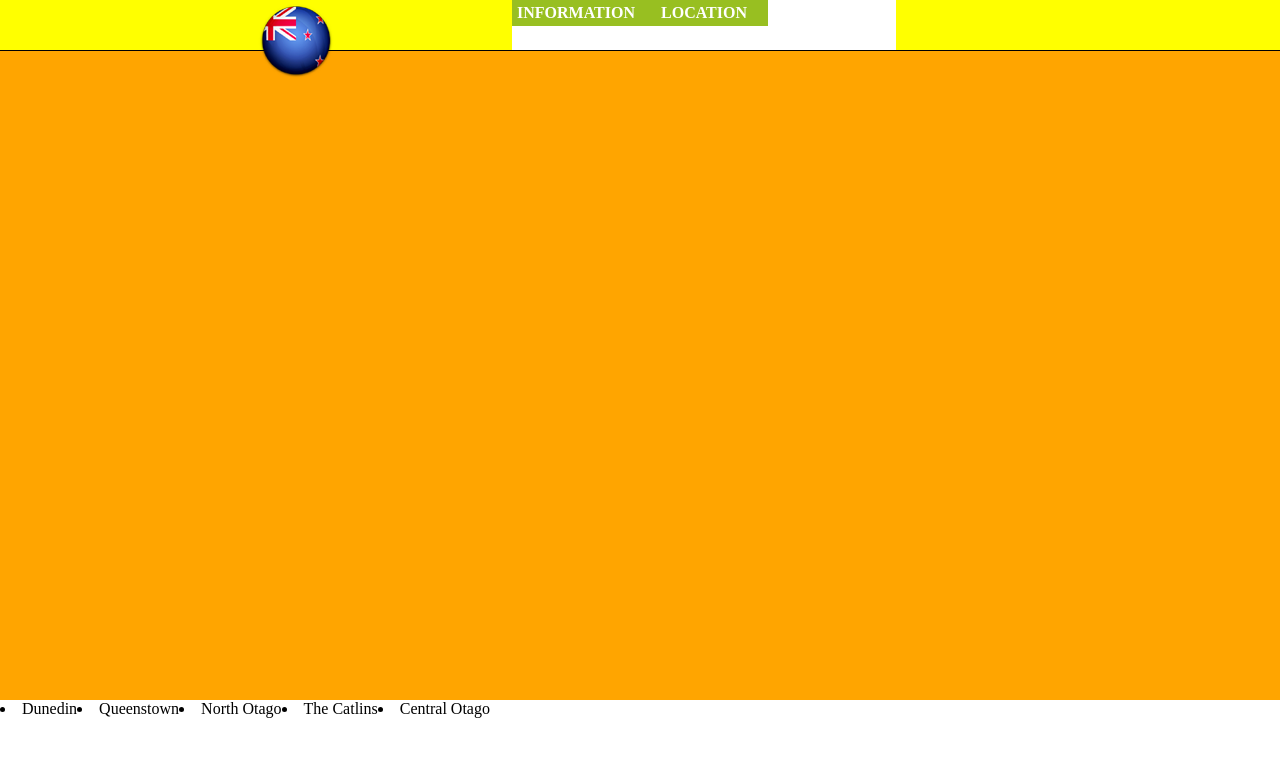
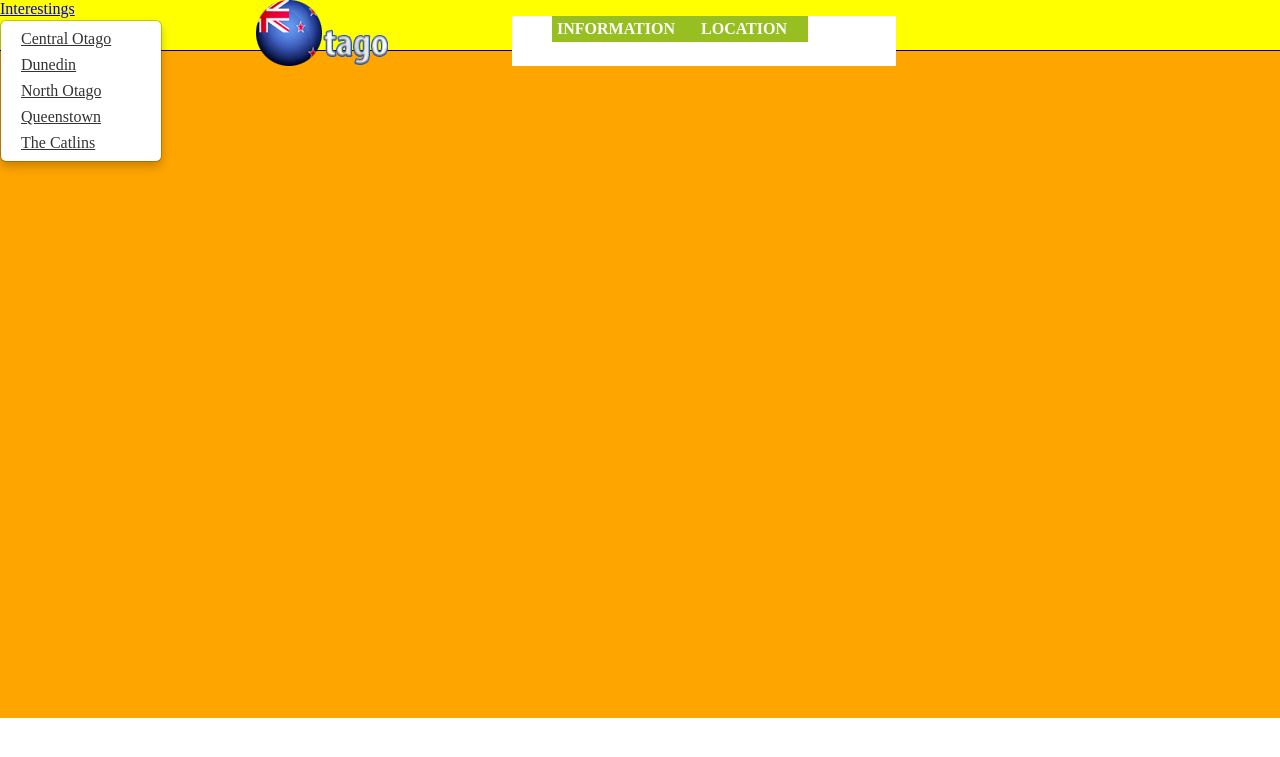
Before and after one commit to ilhcho/web_assginment, a PHP site: page / in a window 1280 px wide. Shown: the top 757 px of the page. Run offline with PHP 8.4, Linux system fonts and the light colour scheme; some libraries are stand-ins or nearby versions.

Commit message:
Drop box mouse Over

```diff
--- a/css/index.css
+++ b/css/index.css
@@ -27,14 +27,14 @@ body {
 	height: 50px;
 	background-color: white;
 }
-ul {
+.man_na ul {
     list-style-type: none;
     margin: 0;
     padding: 0;
     overflow: hidden;
 }
 
-li {
+.man_na li {
     float: left;
 }
 
--- a/header.php
+++ b/header.php
@@ -6,10 +6,10 @@
   	<meta name="viewport" content="width=device-width, initial-scale=1.0">
 	<!-- css -->
 	<link rel="stylesheet" type="text/css" href="css/index.css">
-	<!-- <link href="bootstrap/css/bootstrap-responsive.css" rel="stylesheet"> -->
+	<link href="bootstrap/css/bootstrap.css" rel="stylesheet">
 	<!-- jQuery CDN -->
 	<script src="http://ajax.googleapis.com/ajax/libs/jquery/1.11.1/jquery.min.js"></script>
-	<!-- <script src="bootstrap/js/bootstrap.min.js"></script>-->
+	<script src="bootstrap/js/bootstrap.js"></script>
  </head>
 
  <body>
--- a/index.php
+++ b/index.php
@@ -4,21 +4,35 @@ require_once("header.php");
 <!-- Top Navigation -->
 <div class="top_navi">
 	<div class="logo">
-	<a href="#"><img src="img/logo/NZ_flag.png" alt="New Zealnd Flag"></a>
+	<a href="#"><img src="img/logo/NZ_logo.png" alt="New Zealnd Flag"></a>
 	</div>
 
 	<div class="navigation">
-		<ul>
+		<ul class="man_na">
 			<li class="nav"><a href="#">Information</a></li>
-			<!-- <li class="nav"><a href="#">Visit</a></li>
-			<li class="nav"><a href="#">Accomodation</a></li>
-			<li class="nav"><a href="#">Restuarant</a></li>
-			<li class="nav"><a href="#">Event</a></li> -->
+
 			<li class="nav"><a href="#">Location</a></li>
 		</ul>
 	</div>
 
 </div>
+
+<div class="dropdown">
+  <a class="dropdown-toggle" id="dLabel" role="button" data-toggle="dropdown" data-target="#" href="/page.html">
+    Interestings
+    <b class="caret"></b>
+  </a>
+  <ul class="dropdown-menu" role="menu" aria-labelledby="dLabel">
+    <li><a tabindex="-1" href="#">Central Otago</a></li>
+    <li><a tabindex="-1" href="#">Dunedin</a></li>
+    <li><a tabindex="-1" href="#">North Otago</a></li>
+    <li><a tabindex="-1" href="#">Queenstown</a></li>
+        <li><a tabindex="-1" href="#">The Catlins</a></li>
+  </ul>
+</div>
+
+
+
 
 <!-- Main Images -->
 <div class="main_images"></div>
@@ -26,11 +40,3 @@ require_once("header.php");
 <?php
 require_once("footer.php");
 ?>
-
-
-
-<li>Dunedin</li>
-<li>Queenstown</li>
-<li>North Otago</li>
-<li>The Catlins</li>
-<li>Central Otago</li>
```
Also changed, not shown: bootstrap/js/bootstrap.js, img/logo/NZ_logo.png (added).
